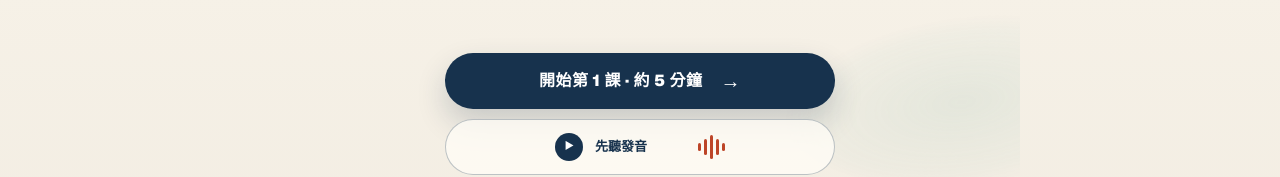
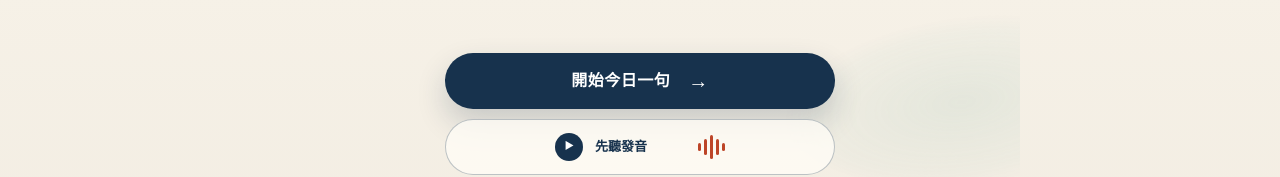
Before and after one commit to f8qtn9kycq-crypto/Taigi-starter, a Next.js app: page / in a window 1280 px wide. Shown: the part 430-607 px from the top of the page. Built offline with nearby package versions, Linux system fonts and the light colour scheme.

Commit message:
fix: restore simpler landing CTA (#226)
Co-authored-by: mac_mini_m4 <mac_mini_m4@mac-mini-m4s-Mac-mini.local>

```diff
--- a/app/TaigiStartPage.tsx
+++ b/app/TaigiStartPage.tsx
@@ -67,16 +67,7 @@ export default function TaigiStartPage() {
     completedPhraseIds,
     stage: activeStage,
   });
-  const landingActionLabel = landingAction.kind === "start"
-    ? text.startLessonEntry(landingAction.lesson.pathOrder, landingAction.lesson.durationMinutes)
-    : landingAction.kind === "resume"
-      ? text.resumeLessonEntry(
-          landingAction.lesson.pathOrder,
-          text.stageLabels[landingAction.lesson.stages[landingAction.stage].id],
-        )
-      : landingAction.kind === "next"
-        ? text.startNextLessonEntry(landingAction.lesson.pathOrder)
-        : text.viewProgress;
+  const landingActionLabel = progress.hasStarted ? text.resumeLearning : text.startPhrase;
   const reviewNow = useReviewNow(progress.reviewCards);
   const reviewCards = orderedReviewCards(progress.reviewCards);
   const reviewsDue = dueReviewCards(progress.reviewCards, reviewNow);
--- a/app/taigi-content.ts
+++ b/app/taigi-content.ts
@@ -16,9 +16,6 @@ export type LessonCopy = {
   heroSupport: string;
   startPhrase: string;
   startingPhrase: string;
-  startLessonEntry: (number: number, minutes: number) => string;
-  resumeLessonEntry: (number: number, stage: string) => string;
-  startNextLessonEntry: (number: number) => string;
   viewAllLessons: (count: number) => string;
   listenFirst: string;
   pausePreview: string;
@@ -162,9 +159,6 @@ export const copy: Record<Locale, LessonCopy> = {
     heroSupport: "每天 5 分鐘，從聽懂到開口。",
     startPhrase: "開始今日一句",
     startingPhrase: "正在開啟…",
-    startLessonEntry: (number, minutes) => `開始第 ${number} 課 · 約 ${minutes} 分鐘`,
-    resumeLessonEntry: (number, stage) => `繼續第 ${number} 課 · 從「${stage}」繼續`,
-    startNextLessonEntry: (number) => `開始下一課 · 第 ${number} 課`,
     viewAllLessons: (count) => `查看全部 ${count} 課`,
     listenFirst: "先聽發音",
     pausePreview: "暫停發音",
@@ -324,9 +318,6 @@ export const copy: Record<Locale, LessonCopy> = {
     heroSupport: "Five minutes a day, from understanding to speaking.",
     startPhrase: "Start Today’s Phrase",
     startingPhrase: "Opening…",
-    startLessonEntry: (number, minutes) => `Start Lesson ${number} · about ${minutes} min`,
-    resumeLessonEntry: (number, stage) => `Resume Lesson ${number} · continue from ${stage}`,
-    startNextLessonEntry: (number) => `Start next · Lesson ${number}`,
     viewAllLessons: (count) => `View all ${count} lessons`,
     listenFirst: "Listen First",
     pausePreview: "Pause Preview",
```
Also changed, not shown: 1 other file (tests, documents, lock files or other folders).
